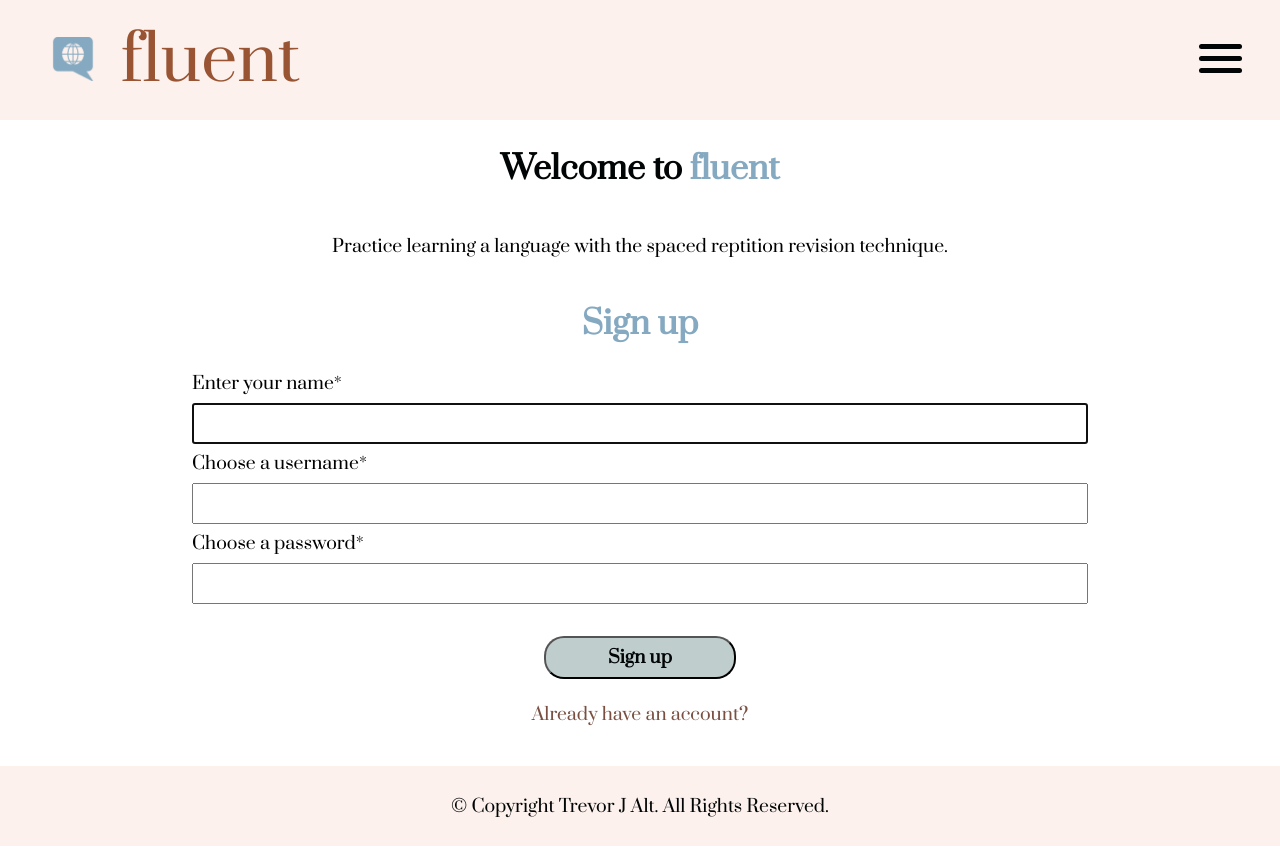
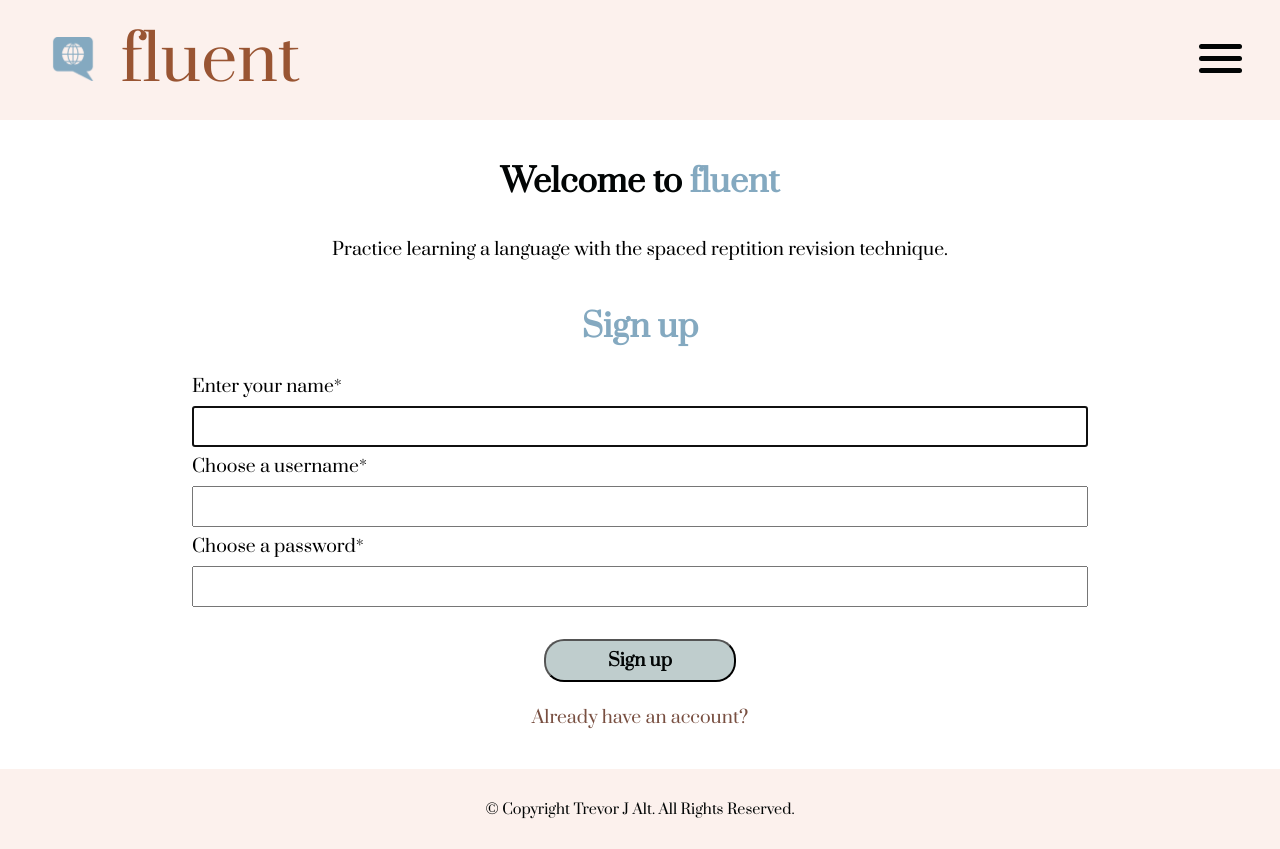
Before and after one commit to trevorjalt/fluent-client, a React (Create React App) app: page /register in a window 1280 px wide. Built offline with nearby package versions, Linux system fonts and the light colour scheme.

Commit message:
style adjustments

```diff
--- a/src/components/App/App.js
+++ b/src/components/App/App.js
@@ -23,9 +23,9 @@ export default class App extends Component {
         const { hasError } = this.state
         return (
             <div className='App'>
-                <header>
+                {/* <header> */}
                     <Header />
-                </header>
+                {/* </header> */}
                 <main>
                     {hasError && (
                         <p>There was an error! Oh no!</p>
--- a/src/components/Footer/Footer.css
+++ b/src/components/Footer/Footer.css
@@ -21,7 +21,7 @@
 }
 
 .footer-copy {
-    font-size: 2.2vh;
+    font-size: 1.8vh;
     color: #020505;
     font-weight: normal;
 }
--- a/src/components/Header/Header.css
+++ b/src/components/Header/Header.css
@@ -34,6 +34,7 @@ header {
     font-size: 8vh;
     text-decoration: none;
     color: #995533;
+    font-weight: normal;
 }
 
 .logo-icon {
--- a/src/components/Header/Header.js
+++ b/src/components/Header/Header.js
@@ -91,12 +91,12 @@ class Header extends Component {
         return (
             <header>
                 <div className='Header'>
-                    <span>
+                    <h1>
                         <img src={Logo} alt='fluent logo' className='logo-icon' />
                         <Link to='/' className='logo'>
                             fluent
                         </Link>
-                    </span>
+                    </h1>
                     {this.renderNavIcon()}
                 </div>
                 <div>
--- a/src/routes/LoginRoute/LoginRoute.css
+++ b/src/routes/LoginRoute/LoginRoute.css
@@ -1,5 +1,10 @@
-h1 {
-    color: #84A9C0;
+@keyframes slideInFromRight {
+    0% {
+      transform: translateX(100%);
+    }
+    100% {
+      transform: translateX(0);
+    }
 }
 
 .login-page {
@@ -7,3 +12,8 @@ h1 {
     flex-direction: column;
     align-items: center;
 }
+
+.login-title {
+    animation: .75s ease-in 0s 1 slideInFromRight;
+    margin-top: 5vh;
+}
--- a/src/routes/LoginRoute/LoginRoute.js
+++ b/src/routes/LoginRoute/LoginRoute.js
@@ -19,7 +19,7 @@ class LoginRoute extends Component {
     render() {
         return (
             <section className='login-page'>
-                <h1>Login</h1>
+                <h2 className='login-title'>Login</h2>
                 <LoginForm
                     onLoginSuccess={this.handleLoginSuccess}
                 />
--- a/src/routes/RegistrationRoute/RegistrationRoute.css
+++ b/src/routes/RegistrationRoute/RegistrationRoute.css
@@ -21,15 +21,11 @@
     font-size: 2.2vh;
 }
 
-h1 {
-    animation: .75s ease-in 0s 1 slideInFromRight;
-}
-
 h2 {
     animation: .75s ease-in 0s 1 slideInFromLeft;
 }
 
-h1, h2 {
+h2, .welcome {
     font-size: 4vh;
 }
 
@@ -47,6 +43,13 @@ h2 {
     align-items: center;
 }
 
+.welcome {
+    animation: .75s ease-in 0s 1 slideInFromRight;
+    color: #84A9C0;
+    font-weight: bold;
+    margin: 5vh 0 2vh 0;
+}
+
 @media only screen and (min-width: 800px) {
     .fluent-info {
         width: 70vw;
--- a/src/routes/RegistrationRoute/RegistrationRoute.js
+++ b/src/routes/RegistrationRoute/RegistrationRoute.js
@@ -17,7 +17,7 @@ class RegistrationRoute extends Component {
   render() {
     return (
       <section className='registration-page'>
-        <h1><span className='logo-text'>Welcome to</span> fluent</h1>
+        <span className='welcome'><span className='logo-text'>Welcome to</span> fluent</span>
         <div className='fluent-info'>
           <p>
             Practice learning a language with the spaced reptition revision technique.
```
